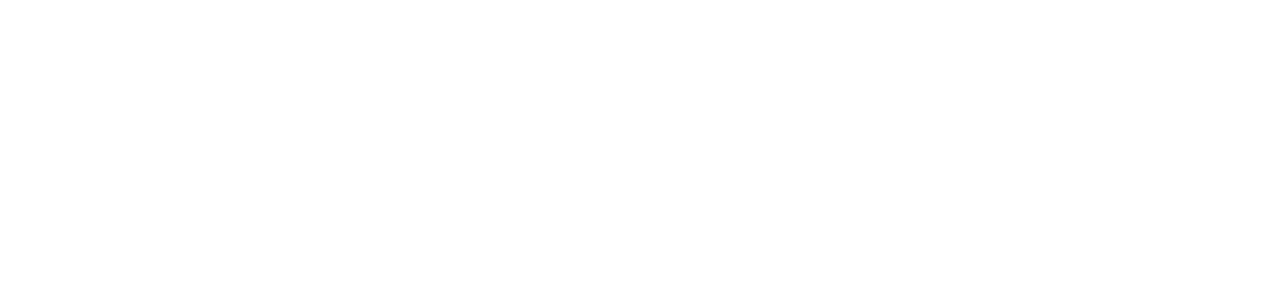
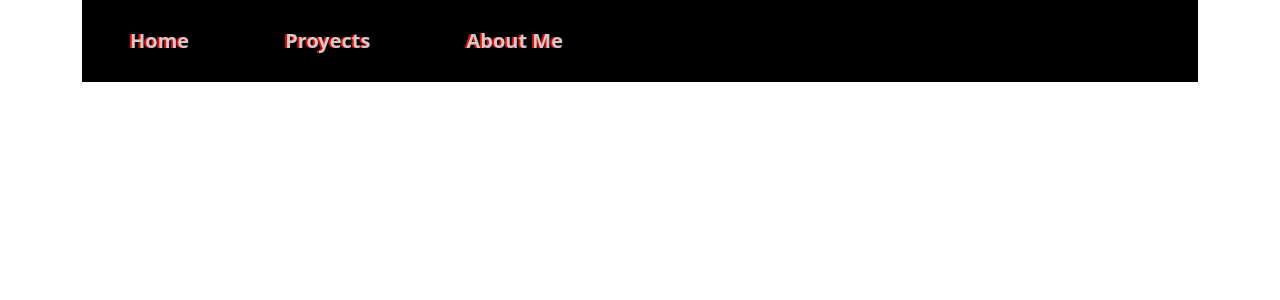
Before and after one commit to MushinShin/Portfolio, a React (Create React App) app: page / in a window 1280 px wide. Shown: the top 300 px of the page. Built offline with nearby package versions, Linux system fonts and the light colour scheme.

Commit message:
nav component, styles and imports

```diff
--- a/package.json
+++ b/package.json
@@ -6,6 +6,7 @@
     "@testing-library/jest-dom": "^5.14.1",
     "@testing-library/react": "^11.2.7",
     "@testing-library/user-event": "^12.8.3",
+    "bootstrap": "^5.1.3",
     "react": "^17.0.2",
     "react-dom": "^17.0.2",
     "react-router-dom": "^5.3.0",
--- a/src/App.js
+++ b/src/App.js
@@ -1,8 +1,15 @@
 import logo from "./logo.svg";
 import "./App.css";
+import Nav from "./components/nav";
+import testEfect from "./components/lab/efectnav";
 
 function App() {
-  return <main className="container"></main>;
+  return (
+    <main className="container">
+      <Nav />
+      <testEfect />
+    </main>
+  );
 }
 
 export default App;
--- /dev/null
+++ b/src/components/lab/efectnav.css
@@ -0,0 +1,65 @@
+body {
+  background: #212121;
+}
+
+.nav {
+  text-align: center;
+  font-weight: 600;
+}
+
+.nav * {
+  box-sizing: border-box;
+  transition: all 0.35s ease;
+}
+
+.nav li {
+  display: inline-block;
+  list-style: outside none none;
+  margin: 0.5em 1em;
+}
+
+.nav a {
+  padding: 0.5em 0.8em;
+  color: rgba(255, 255, 255, 0.5);
+  position: relative;
+  text-decoration: none;
+  font-size: 20px;
+}
+
+.nav a::before,
+.nav a::after {
+  content: "";
+  height: 14px;
+  width: 14px;
+  position: absolute;
+  transition: all 0.35s ease;
+  opacity: 0;
+}
+
+.nav a::before {
+  content: "";
+  right: 0;
+  top: 0;
+  border-top: 3px solid #ff0000;
+  border-right: 3px solid #ff0000;
+  transform: translate(-100%, 50%);
+}
+
+.nav a:after {
+  content: "";
+  left: 0;
+  bottom: 0;
+  border-bottom: 3px solid #ff0000;
+  border-left: 3px solid #ff0000;
+  transform: translate(100%, -50%);
+}
+
+.nav a:hover:before,
+.nav a:hover:after {
+  transform: translate(0, 0);
+  opacity: 1;
+}
+
+.nav a:hover {
+  color: #3da35d;
+}
--- /dev/null
+++ b/src/components/lab/efectnav.jsx
@@ -0,0 +1,26 @@
+import React, { Component } from "react";
+import "../lab/efectnav.css";
+
+const testEfect = () => {
+  return (
+    <ul class="nav">
+      <li>
+        <a href="#">Home</a>
+      </li>
+      <li>
+        <a href="#">About</a>
+      </li>
+      <li>
+        <a href="#">Search</a>
+      </li>
+      <li>
+        <a href="#">Contact</a>
+      </li>
+      <li>
+        <a href="#">Work</a>
+      </li>
+    </ul>
+  );
+};
+
+export default testEfect;
--- /dev/null
+++ b/src/components/nav.jsx
@@ -0,0 +1,26 @@
+import React, { Component } from "react";
+import "../styles/navStyles.css";
+
+const Nav = () => {
+  return (
+    <ul class="nav">
+      <li class="nav-item">
+        <a class="nav-link button" aria-current="page" href="#">
+          Home
+        </a>
+      </li>
+      <li class="nav-item">
+        <a class="nav-link button" href="#">
+          Proyects
+        </a>
+      </li>
+      <li class="nav-item">
+        <a class="nav-link button" href="#">
+          About Me
+        </a>
+      </li>
+    </ul>
+  );
+};
+
+export default Nav;
--- /dev/null
+++ b/src/styles/navStyles.css
@@ -0,0 +1,15 @@
+.nav {
+  background-color: black;
+  font-size: 2rem;
+}
+
+/* CHANGE COLOR BLACK TO WHITE  */
+.nav-item > .button {
+  color: #ccc;
+  text-shadow: -2px 0 0 rgb(236, 5, 5);
+}
+
+.nav-item > .button:hover {
+  color: #fff;
+  transform: scale(1.2);
+}
```
Also changed, not shown: src/index.js (+7 -6 lines), 1 other file (tests, documents, lock files or other folders).
